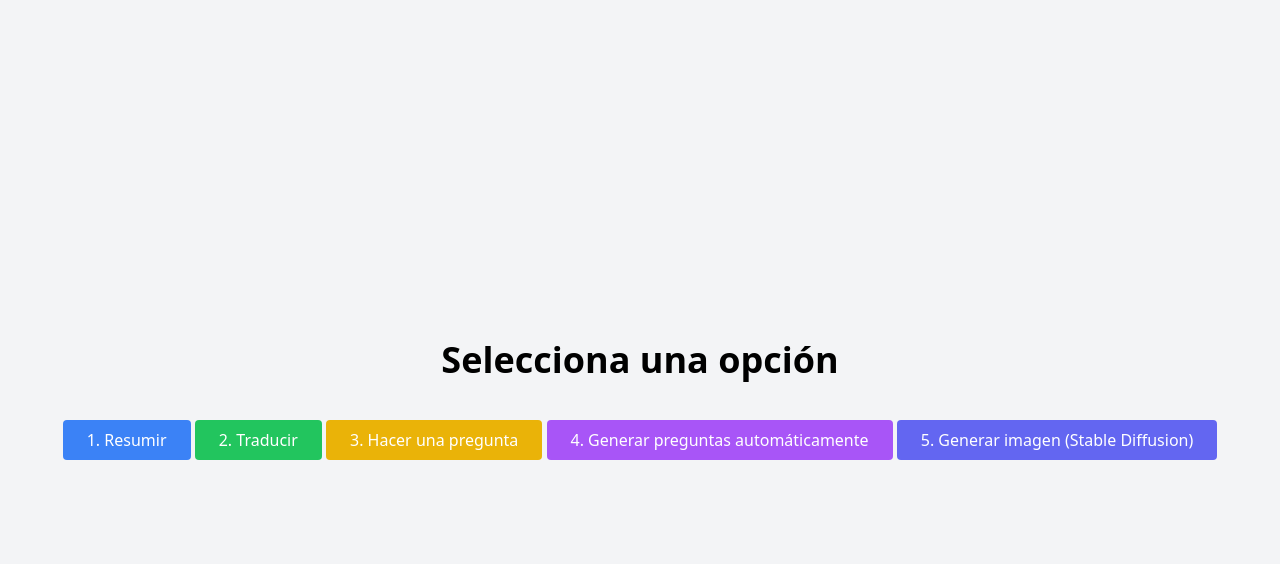
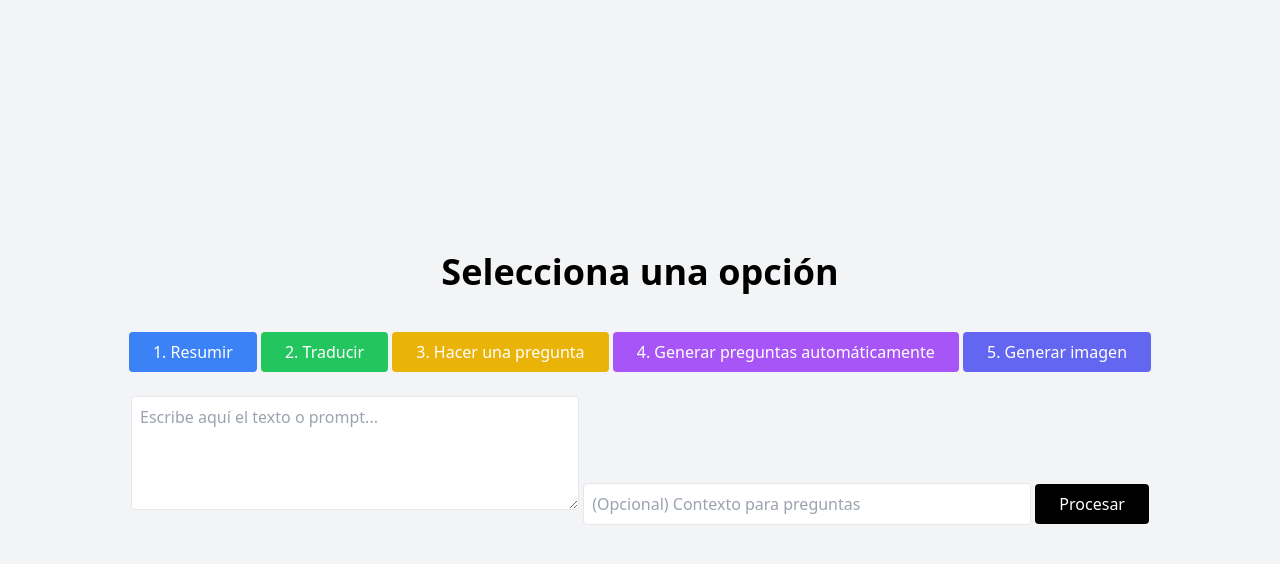
Before and after one commit to IEduardoQuiroz/ProFinT5, a Python web app: template templates/index.html in a window 1280 px wide. Shown: the top 564 px of the page. Run offline with Jinja, Linux system fonts and the light colour scheme; the template is opened without the code that fills it, so the values that code supplies are empty; some libraries are stand-ins or nearby versions.

Commit message:
Modificacion de el HTML

```diff
--- a/templates/index.html
+++ b/templates/index.html
@@ -14,30 +14,59 @@
 <!-- Pantalla de carga inicial -->
 <div id="loadingScreen" class="flex flex-col items-center justify-center">
     <h1 class="text-3xl font-bold mb-4">Cargando Modelo T5...</h1>
-    <p class="text-center max-w-lg">El modelo T5 (Text-to-Text Transfer Transformer) es un potente modelo de inteligencia artificial desarrollado por Google que permite realizar tareas diversas como resumir textos, traducciones automáticas, generar preguntas, responder preguntas, y más.</p>
+    <p class="text-center max-w-lg">El modelo T5 (Text-to-Text Transfer Transformer) es un potente modelo de inteligencia artificial desarrollado por Google que permite realizar tareas como resumir textos, traducir idiomas, generar y responder preguntas, y hasta crear imágenes.</p>
     <div class="mt-4 animate-spin rounded-full h-10 w-10 border-t-4 border-b-4 border-blue-500"></div>
 </div>
 
 <!-- Página principal (inicialmente oculta) -->
 <div id="mainPage" class="hidden text-center">
     <h1 class="text-4xl font-bold mb-6">Selecciona una opción</h1>
-
     <div class="space-y-4">
-        <button class="px-6 py-2 bg-blue-500 text-white rounded hover:bg-blue-600">1. Resumir</button>
-        <button class="px-6 py-2 bg-green-500 text-white rounded hover:bg-green-600">2. Traducir</button>
-        <button class="px-6 py-2 bg-yellow-500 text-white rounded hover:bg-yellow-600">3. Hacer una pregunta</button>
-        <button class="px-6 py-2 bg-purple-500 text-white rounded hover:bg-purple-600">4. Generar preguntas automáticamente</button>
-        <button class="px-6 py-2 bg-indigo-500 text-white rounded hover:bg-indigo-600">5. Generar imagen (Stable Diffusion)</button>
+        <button onclick="enviar('resumir')" class="px-6 py-2 bg-blue-500 text-white rounded hover:bg-blue-600">1. Resumir</button>
+        <button onclick="enviar('traducir')" class="px-6 py-2 bg-green-500 text-white rounded hover:bg-green-600">2. Traducir</button>
+        <button onclick="enviar('preguntar')" class="px-6 py-2 bg-yellow-500 text-white rounded hover:bg-yellow-600">3. Hacer una pregunta</button>
+        <button onclick="enviar('generar_preguntas')" class="px-6 py-2 bg-purple-500 text-white rounded hover:bg-purple-600">4. Generar preguntas automáticamente</button>
+        <button onclick="enviar('generar_imagen')" class="px-6 py-2 bg-indigo-500 text-white rounded hover:bg-indigo-600">5. Generar imagen</button>
     </div>
+    <div class="mt-6">
+        <textarea id="entrada" rows="4" class="w-full max-w-md p-2 border rounded" placeholder="Escribe aquí el texto o prompt..."></textarea>
+        <input id="contexto" class="w-full max-w-md p-2 mt-2 border rounded" placeholder="(Opcional) Contexto para preguntas">
+        <button onclick="procesar()" class="mt-4 px-6 py-2 bg-black text-white rounded">Procesar</button>
+    </div>
+    <div id="resultado" class="mt-6 text-left max-w-xl"></div>
 </div>
 
 <script>
-    // Mostrar pantalla de carga por 3 segundos y luego mostrar página principal
+    let tipo = '';
+
+    function enviar(seleccion) {
+        tipo = seleccion;
+        document.getElementById('resultado').innerText = `Opción seleccionada: ${tipo}`;
+    }
+
+    function procesar() {
+        const texto = document.getElementById('entrada').value;
+        const contexto = document.getElementById('contexto').value;
+
+        fetch('/procesar', {
+            method: 'POST',
+            headers: {'Content-Type': 'application/json'},
+            body: JSON.stringify({ tipo, texto, contexto })
+        })
+        .then(res => res.json())
+        .then(data => {
+            const resDiv = document.getElementById('resultado');
+            if (data.resultado) resDiv.innerText = data.resultado;
+            else if (data.preguntas) resDiv.innerHTML = '<ul>' + data.preguntas.map(p => `<li>• ${p}</li>`).join('') + '</ul>';
+            else if (data.imagen) resDiv.innerHTML = `<img src=\"/${data.imagen}\" class=\"mt-4 rounded shadow\">`;
+        });
+    }
+
     window.addEventListener('load', function() {
         setTimeout(function() {
             document.getElementById('loadingScreen').classList.add('hidden');
             document.getElementById('mainPage').classList.remove('hidden');
-        }, 3000); // Duración de pantalla de carga en milisegundos
+        }, 3000);
     });
 </script>
 
```
